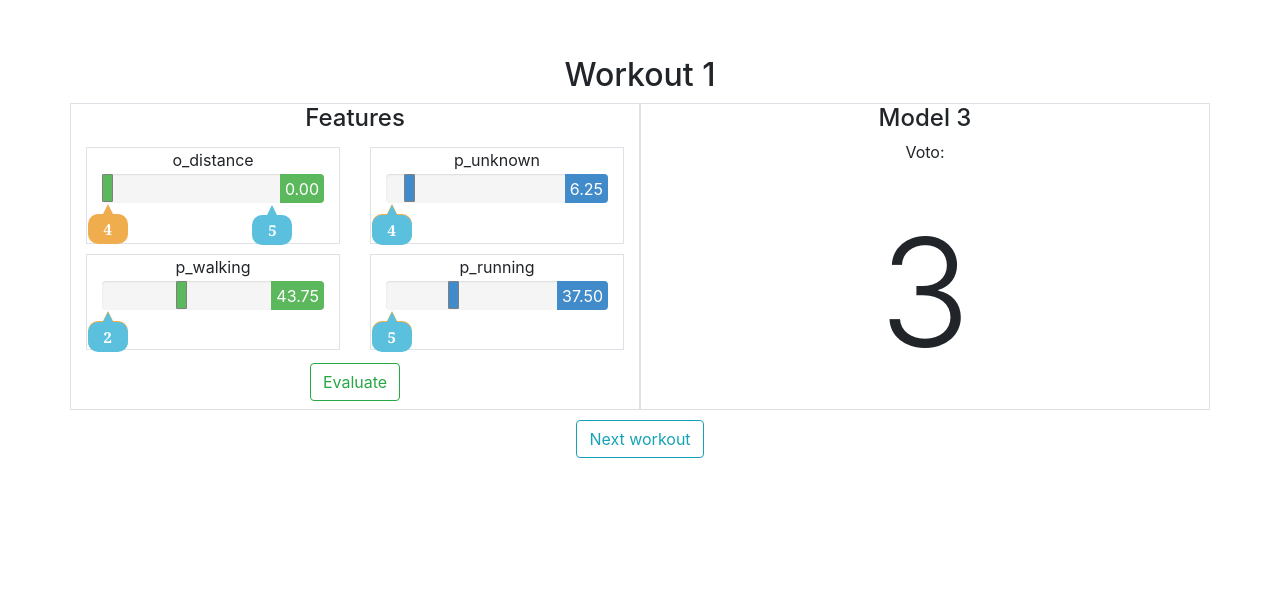
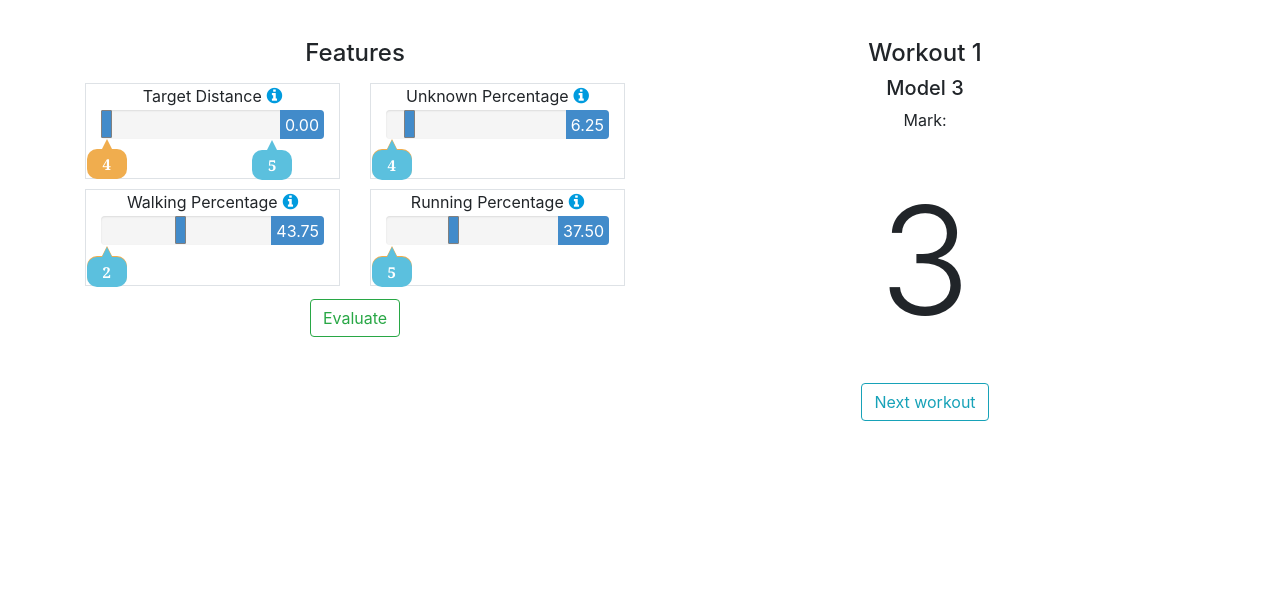
Before and after one commit to unica-tesi-hci/ai4fit, a Django app: page / in a window 1280 px wide. Shown: the top 605 px of the page. Run offline with Django 3.2, Linux system fonts and the light colour scheme; some libraries are stand-ins or nearby versions.

Commit message:
Creata pagina di fine test e apportate modifiche grafiche

```diff
--- a/AI4fitUserTest/static/script/userTest.js
+++ b/AI4fitUserTest/static/script/userTest.js
@@ -199,13 +199,6 @@ function draw_limits(fts) {
             container.append(div_slider_sx);
             div_slider_sx.classList.add("disable-div");
             document.getElementById(output_slider.id).style.visibility = "hidden";
-
-            // aggiunta mark sotto input
-            /*input_slider.setAttribute('data-toggle', 'tooltip');
-            input_slider.setAttribute('data-placement', 'bottom');
-            input_slider.setAttribute('title', fts[workoutKeys[k]][0][1]);
-            let slider_id = "#" + input_slider.id;
-            $(slider_id).css({'pointer-events': 'none'}).tooltip('show');*/
 
             let out_info = document.createElement("p");
             out_info.id = output_slider.id + "_info";
@@ -451,29 +444,57 @@ function reverseNormalize(x, mean, min, max) {
 
 
 var features_meaning = {
-    r_speed: 'Media delle velocità di tutte le attività di un allenamento',
-    calories: 'Calorie consumate in questo allenamento',
-    r_distance: 'Somma delle distanze di tutte le attività di un allenamento',
-    d_distance: 'Percentuale di distacco tra obiettivo corretto ed eseguito (distanza)',
-    p_welldone: 'Percentuale di attività con distacco pari a 0 in quell\'allenamento',
-    o_time: 'Obiettivo di tempo',
-    r_time: 'Somma dei tempi di tutte le attività di un allenamento',
-    p_walking: 'Percentuale di attività \'walking\' in quell\'allenamento',
-    height: 'Altezza atleta',
-    o_distance: 'Obiettivo di distanza',
-    weight: 'Peso atleta',
-    bmi: 'Bmi atlea',
-    age: 'Età atleta',
-    p_running: 'Percentuale di attività \'running\' in quell\'allenamento',
-    r_pace: 'Media del passo di tutte le attività di un allenamento',
-    p_unknown: 'Percentuale di attività \'unknown\' in quell\'allenamento',
+    r_speed: 'Average speed of all the activities of the wourkout',
+    calories: 'Burnt calories during the workout',
+    r_distance: 'Sum of the distance of all activities of the workout',
+    d_distance: 'Gap between target distance and distance traveled, expressed in percentage',
+    p_welldone: 'Portion of workout with gap between target value and performed value equal to zero, expressed in percentage',
+    o_time: 'Sum of the target time all activities with time as target type',
+    r_time: 'Sum of the time of all activities of the workout',
+    p_walking: 'Walking portion in the workout, expressed in percentage',
+    height: 'User height',
+    o_distance: 'Sum of the target distance all activities with distance as target type',
+    weight: 'User weight',
+    bmi: 'User BMI',
+    age: 'User age',
+    p_running: 'Running portion in the workout, expressed in percentage',
+    r_pace: 'Average pace of all activities of the workout',
+    p_unknown: 'Unknown portion in the workout, expressed in percentage',
     // inserire anche queste?
     p_has_objective: 0.833333,
     d_time: 0.00695535,
     d_pace_mean: 0.00115923,
-    o_pace: 'Obiettivo di passo',
+    o_pace: 'Average target pace of all activities with pace as target type',
     d_pace_std: 0.0302507,
-    weight_situation: 'Fascia di peso',
+    weight_situation: 'Weight category of the user',
+    gender: 1,
+    d_pace_var: 0.000915104
+};
+
+var features_readable_names = {
+    r_speed: 'Average Speed',
+    calories: 'Calories',
+    r_distance: 'Distance Covered',
+    d_distance: 'Distance Gap',
+    p_welldone: 'Successful Percentage',
+    o_time: 'Target Time',
+    r_time: 'Total time',
+    p_walking: 'Walking Percentage',
+    height: 'User Heigth',
+    o_distance: 'Target Distance',
+    weight: 'User Weight',
+    bmi: 'User BMI',
+    age: 'User Age',
+    p_running: 'Running Percentage',
+    r_pace: 'Average Pace',
+    p_unknown: 'Unknown Percentage',
+    // inserire anche queste?
+    p_has_objective: 0.833333,
+    d_time: 0.00695535,
+    d_pace_mean: 0.00115923,
+    o_pace: 'Target Pace',
+    d_pace_std: 0.0302507,
+    weight_situation: 'Weight Category',
     gender: 1,
     d_pace_var: 0.000915104
 };
@@ -493,9 +514,15 @@ function generateHTML(workoutArrayIndex) {
         col_border.style.marginBottom = "10px";
         var p_feature = document.createElement("p");
         p_feature.className = "feature";
-        p_feature.setAttribute("data-toggle", "tooltip");
-        p_feature.title = features_meaning[workoutKeys[i]];
-        p_feature.innerText = workoutKeys[i];
+        p_feature.innerText = features_readable_names[workoutKeys[i]];
+        var tooltipI = document.createElement("i");
+        tooltipI.className = "fa fa-info-circle";
+        tooltipI.style.fontSize = "18px";
+        tooltipI.style.color = "#009bde";
+        tooltipI.style.marginLeft = "5px";
+        tooltipI.setAttribute("data-toggle", "tooltip");
+        tooltipI.title = features_meaning[workoutKeys[i]];
+        p_feature.append(tooltipI);
         var div_slider = document.createElement("div");
         var input_slider = document.createElement("input");
         input_slider.id = "range" + i;
@@ -539,11 +566,9 @@ function generateHTML(workoutArrayIndex) {
         var container;
         if (i % 2 == 0) {
             container = document.getElementById('f1');
-            p_feature.setAttribute("data-placement", "left");
-            div_slider.className = "range range-success";
+            div_slider.className = "range range-primary";
         } else {
             container = document.getElementById('f2');
-            p_feature.setAttribute("data-placement", "right");
             div_slider.className = "range range-primary";
         }
 
@@ -583,7 +608,7 @@ function generateHTML(workoutArrayIndex) {
             document.getElementById("mark").remove();
 
             // creo la struttura del nuovo bottone
-            let eval_button = document.createElement("form");
+            //let eval_button = document.createElement("form");
             let eval_button_div = document.createElement("div");
             eval_button_div.className = "from-group";
             let button_input = document.createElement("input");
@@ -597,9 +622,9 @@ function generateHTML(workoutArrayIndex) {
             button_input.setAttribute("oninput", "this.value=this.value.replace(/[^1-5]/g,'');");
 
             eval_button_div.appendChild(button_input);
-            eval_button.appendChild(eval_button_div);
+            //eval_button.appendChild(eval_button_div);
             // aggiungo il nuovo elemento al posto del precedente
-            document.getElementById("mark_div").appendChild(eval_button);
+            document.getElementById("mark_div").appendChild(eval_button_div);
 
             // rimuovo il pulsante per la valutazione
             document.getElementById("evaluate_button").remove();
@@ -646,6 +671,11 @@ function generateHTML(workoutArrayIndex) {
                 },
                 success: function (response) {
                     workoutArrayIndex = numFeatures;
+                    $("#list-container").empty();
+                    var p = document.createElement("h2");
+                    p.innerHTML = "Thank you for partecipating to our survey!";
+                    p.className = "row justify-content-center";
+                    document.getElementById("list-container").append(p);
                 },
                 error: function () {
                     console.log("Errore richiesta valutazione")
--- a/AI4fitUserTest/static/style/slider-style.css
+++ b/AI4fitUserTest/static/style/slider-style.css
@@ -16,6 +16,7 @@ body {
 
 .container {
     height: 550px;
+    margin-top: -35px;
     /*display: flex;
     justify-content: center;*/
 }
@@ -43,7 +44,7 @@ body {
 
 
 .model-mark {
-    height: 70%;
+    /*height: 70%;*/
     display: flex;
     align-items: center;
     font-size: 150px;
--- a/AI4fitUserTest/templates/userTest.html
+++ b/AI4fitUserTest/templates/userTest.html
@@ -12,13 +12,10 @@
 <body>
 <div class="container" id="list-container">
 
-    <div class="row justify-content-center">
-        <h2 id="current_workout"></h2>
-    </div>
 
     <div class="row justify-content-center">
 
-        <div id="col1" class="col-sm border-hi text-center">
+        <div id="col1" class="col-sm text-center">
             <h4>Features</h4>
             <div id="row0" class="row">
                 <div class="col-6" id="f1">
@@ -29,20 +26,23 @@
             <button id="evaluate_button" type="button" class="btn btn-outline-success mb-2">Evaluate</button>
         </div>
 
-        <div id="col2" class="col-sm border-hi text-center">
-            <h4 id="model_type"></h4>
-            <p>Voto:</p>
+        <div id="col2" class="col-sm text-center">
+            <div class="row justify-content-center">
+                <h4 id="current_workout"></h4>
+            </div>
+            <h5 id="model_type"></h5>
+            <p>Mark:</p>
             <!--<div class="row justify-content-center model-text">voto:</div>-->
             <div id="mark_div" class="row model-mark justify-content-center">
                 <div id="mark" class="align-middle">?</div>
+            </div>
+            <div id="button_container" class="row justify-content-center">
+                <button id="next_button" type="button" class="btn btn-outline-info mb-2 wkbotton"> Next workout</button>
             </div>
         </div>
 
     </div>
 
-    <div id="button_container" class="row justify-content-center">
-        <button id="next_button" type="button" class="btn btn-outline-info mb-2 wkbotton"> Next workout</button>
-    </div>
 
 </div>
 <script src="https://code.jquery.com/jquery-3.3.1.min.js"></script>
--- a/AI4fitUserTest/views.py
+++ b/AI4fitUserTest/views.py
@@ -146,44 +146,13 @@ def evaluate(request):
 @csrf_exempt
 def saveResults(request):
     requestList = list(map(int, list(six.iterlists(request.POST))[0][1]))
-    userPredictions = []
-    realMarks = []
-    workoutInstances = []
-    modelTypes = []
-    numFeatures = []
-    for i in range(len(requestList)):
-        if i < 5:
-            userPredictions.append(requestList[i])
-        elif i < 15:
-            realMarks.append(requestList[i])
-        elif i < 25:
-            workoutInstances.append(requestList[i])
-        elif i < 35:
-            modelTypes.append(requestList[i])
-        else:
-            numFeatures.append(requestList[i])
     timeStamp = datetime.now()
     filename = timeStamp.strftime("%Y-%b-%d_%H-%M-%S-%f")+".txt"
     file = open(filename, "w")
-    line = "User Predictions:"
-    for i in range(5):
-        line = line + " " + str(userPredictions[i])
-    file.write(line + "\n")
-    line = "Real Marks:"
-    for i in range(10):
-        line = line + " " + str(realMarks[i])
-    file.write(line + "\n")
-    line = "Workout Instances:"
-    for i in range(10):
-        line = line + " " + str(workoutInstances[i])
-    file.write(line + "\n")
-    line = "Models:"
-    for i in range(10):
-        line = line + " " + str(modelTypes[i])
-    file.write(line + "\n")
-    line = "Feature number:"
-    for i in range(10):
-        line = line + " " + str(numFeatures[i])
+    line = filename + " "
+    for i in range(len(requestList)):
+        line = line + " " + str(requestList[i])
+
     file.write(line)
     file.close()
     return HttpResponse(1)
```
